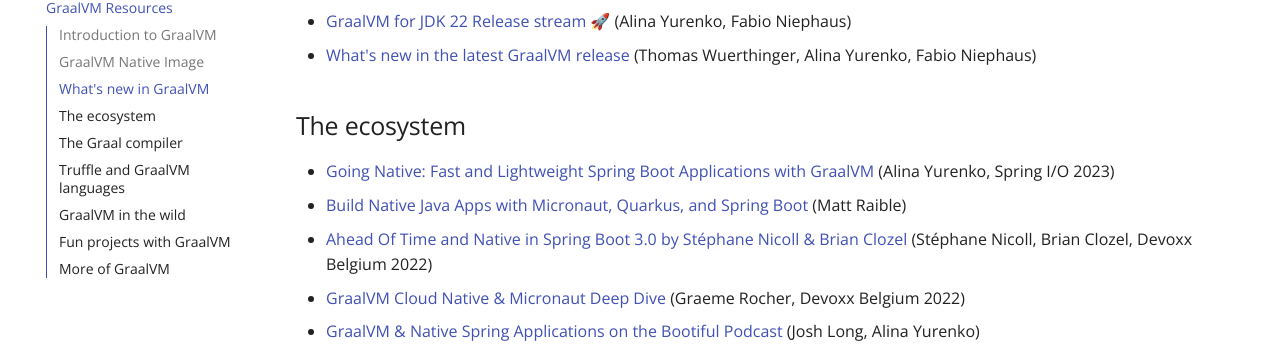
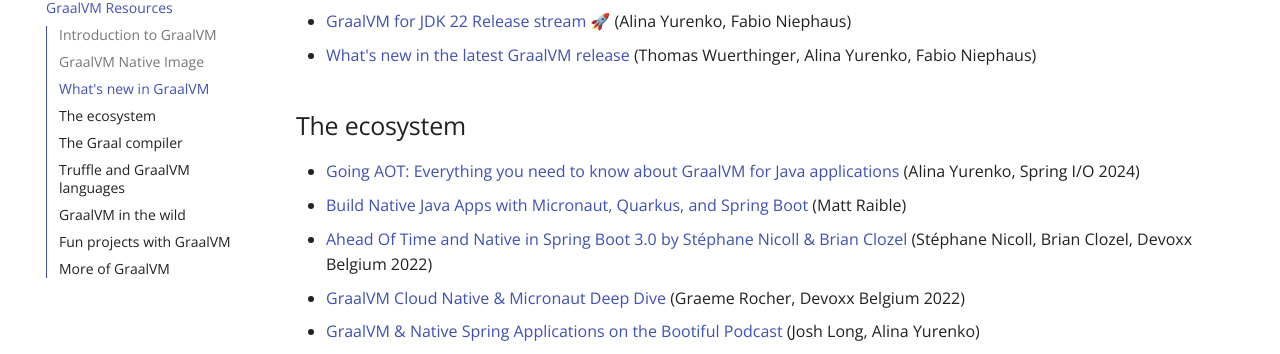
Before and after one commit to alina-yur/graalvm-resources, an MkDocs documentation site: the page built from docs/index.md, in a window 1280 px wide and 900 px high, scrolled down 916 px. Shown: the part 100-454 px from the top of the window. Built offline with MkDocs 1.6.1 and Material for MkDocs 9.7.7, drawn with Linux system fonts in a browser that asks for light colours; comment, search, counter and statistics services are not loaded.

Commit message:
Update index.md

```diff
--- a/docs/index.md
+++ b/docs/index.md
@@ -32,7 +32,7 @@
 
 ## The ecosystem
 
-- [Going Native: Fast and Lightweight Spring Boot Applications with GraalVM](https://www.youtube.com/watch?v=8umoZWj6UcU) (Alina Yurenko, Spring I/O 2023)
+- [Going AOT: Everything you need to know about GraalVM for Java applications](https://www.youtube.com/watch?v=YclrKfEUHrI) (Alina Yurenko, Spring I/O 2024)
 - [Build Native Java Apps with Micronaut, Quarkus, and Spring Boot](https://www.youtube.com/watch?v=sTebxMbPTCQ) (Matt Raible)
 - [Ahead Of Time and Native in Spring Boot 3.0 by Stéphane Nicoll & Brian Clozel](https://www.youtube.com/watch?v=TS4DpYSmfXk) (Stéphane Nicoll, Brian Clozel, Devoxx Belgium 2022)
 - [GraalVM Cloud Native & Micronaut Deep Dive](https://www.youtube.com/watch?v=3t-gwFuOtnM) (Graeme Rocher, Devoxx Belgium 2022)
```
